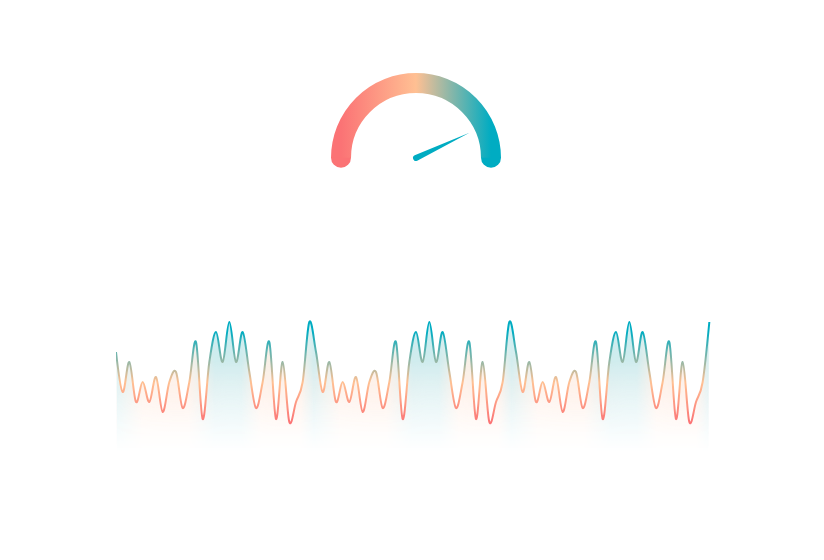
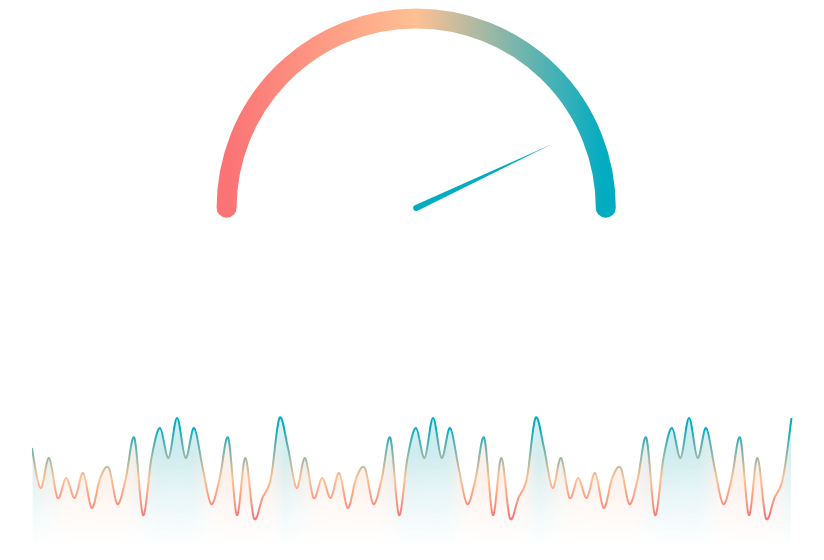
Before and after one commit to peoplelogic/peoplelogic-widgets, a React (Create React App) app: page / in a window 1280 px wide. Shown: the top 560 px of the page, without its empty margins (224-1048 px from the left). Built offline with nearby package versions, Linux system fonts and the light colour scheme.

Commit message:
improve code quality and easier way to style the components

```diff
--- a/src/App.js
+++ b/src/App.js
@@ -6,8 +6,8 @@ import SparkLineSvg from './widgets/sparkLine/sparkLineComponent';
 function App() {
   return (
     <div className="App">
-      <ArcSvg width={300} height={300} rotateToPercentage={86} />
-      <SparkLineSvg width={600} strokeWidth={2} percentages={[70,30,60,20,40,20,45,10,40,50,14,40,80,3,60,90,60,100,60,90,50,14,40,80,3,60,0,20,40,100,70,30,60,20,40,20,45,10,40,50,14,40,80,3,60,90,60,100,60,90,50,14,40,80,3,60,0,20,40,100,70,30,60,20,40,20,45,10,40,50,14,40,80,3,60,90,60,100,60,90,50,14,40,80,3,60,0,20,40,100]} />
+      <ArcSvg rotateToPercentage={86} />
+      <SparkLineSvg strokeWidth={2} percentages={[70,30,60,20,40,20,45,10,40,50,14,40,80,3,60,90,60,100,60,90,50,14,40,80,3,60,0,20,40,100,70,30,60,20,40,20,45,10,40,50,14,40,80,3,60,90,60,100,60,90,50,14,40,80,3,60,0,20,40,100,70,30,60,20,40,20,45,10,40,50,14,40,80,3,60,90,60,100,60,90,50,14,40,80,3,60,0,20,40,100]} />
     </div>
   );
 }
--- a/src/index.css
+++ b/src/index.css
@@ -1,15 +1,17 @@
 
 
 .svg{
-  width: fit-content;
-  height: auto;
+  width: 60%;
+  height: 400px;
   margin: auto;
 }
 
 
+
 .graphic {
   margin: auto;
-  width: fit-content;
+  width: 60vw;
+  height: 300px;
 
 }
 
--- a/src/widgets/arcSvg/arcSvgComponent.js
+++ b/src/widgets/arcSvg/arcSvgComponent.js
@@ -1,11 +1,25 @@
 import React,{useEffect} from 'react';
 import {setArcSvg} from './setArcSvg';
+import * as d3 from "d3";
 
-const ArcSvg = ({width,height,rotateToPercentage}) =>{
+const ArcSvg = ({rotateToPercentage}) =>{
+
 
   useEffect(() => {
-    setArcSvg(width,height,rotateToPercentage);
-  }, [width,height,rotateToPercentage]);
+        window.addEventListener('resize', resizeArcSvg(rotateToPercentage))
+
+    return window.removeEventListener('resize', resizeArcSvg(rotateToPercentage))
+  }, [rotateToPercentage]);
+
+  const resizeArcSvg = (rotateToPercentage) => {
+
+    var element = d3.select('.svg').node();
+    var width = element.getBoundingClientRect().width;
+    var height = element.getBoundingClientRect().height;
+
+    setArcSvg(width,height,rotateToPercentage)
+    return
+  }
 
 
     return (
--- a/src/widgets/arcSvg/setArcSvg.js
+++ b/src/widgets/arcSvg/setArcSvg.js
@@ -8,7 +8,10 @@ const svgData = {
   transitionDuration: 1500,
 };
 
-export const setArcSvg = (width, height, percentageRotateValue) => {
+export const setArcSvg = (width,height,percentageRotateValue) => {
+
+
+
   const arcStartPosX = width / 4;
   const arcEndPosX = arcStartPosX * 3;
   const arcPosY = height / 2;
--- a/src/widgets/sparkLine/setSparkLine.js
+++ b/src/widgets/sparkLine/setSparkLine.js
@@ -1,19 +1,26 @@
 import * as d3 from "d3";
 import "../../index.css";
 
-export const setSparkLine = (width,strokeWidth,percentages)=>{
+export const setSparkLine = (strokeWidth,percentages)=>{
 
   var numOfPoints = percentages.length;
   if (!numOfPoints || !percentages ) return
 
+var element = d3.select('.graphic').node();
+var width = element.getBoundingClientRect().width;
+var height = element.getBoundingClientRect().height;
+
+console.log(width,height)
+
 d3.select(".graphic").selectAll("*").remove();
+
 
 var graphicSvg = d3
   .select(".graphic")
   .append("svg")
   .attr("class", "graphicSvg")
   .attr("width", `${width}`)
-  .attr("height", `auto`)
+  .attr("height", `${height}`)
 
 
   var points = [];
--- a/src/widgets/sparkLine/sparkLineComponent.js
+++ b/src/widgets/sparkLine/sparkLineComponent.js
@@ -1,11 +1,12 @@
 import React,{useEffect} from 'react';
 import {setSparkLine} from './setSparkLine';
 
-const SparkLineSvg = ({width,strokeWidth,percentages}) =>{
+const SparkLineSvg = ({strokeWidth,percentages}) =>{
 
   useEffect(() => {
-    setSparkLine(width,strokeWidth,percentages);
-  }, [width,percentages,strokeWidth]);
+    window.addEventListener('resize', setSparkLine(strokeWidth,percentages))
+    return window.removeEventListener('resize', setSparkLine(strokeWidth,percentages))
+  }, [percentages,strokeWidth]);
 
 
     return (
--- a/types/setSparkLine.d.ts
+++ b/types/setSparkLine.d.ts
@@ -1 +1 @@
-export function setSparkLine(width: number, strokeWidth: number, percentages: number[]): void;
+export function setSparkLine( strokeWidth: number, percentages: number[]): void;
--- a/types/sparkLineComponent.d.ts
+++ b/types/sparkLineComponent.d.ts
@@ -1,6 +1,5 @@
 export default SparkLineSvg;
-declare function SparkLineSvg({ width, strokeWidth, percentages }: {
-    width: number;
+declare function SparkLineSvg({ strokeWidth, percentages }: {
     strokeWidth: number;
     percentages: number[];
 }): JSX.Element;
```
Also changed, not shown: 1 other file (tests, documents, lock files or other folders).
